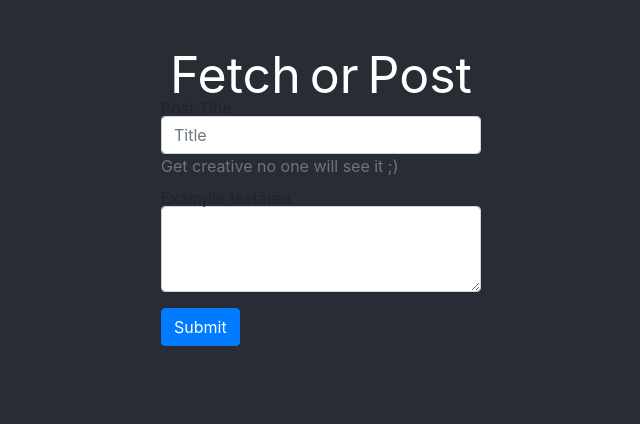
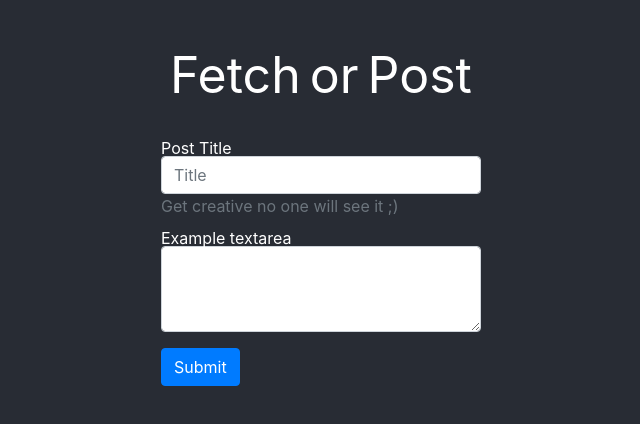
Before and after one commit to harrisonJones12/fetch-or-post, a React (Create React App) app: page / in a window 1280 px wide. Shown: the top 424 px of the page, without its empty margins (319-959 px from the left). Built offline with nearby package versions, Linux system fonts and the light colour scheme.

Commit message:
remove uncommented code and add styles and remove logo svg

```diff
--- a/public/index.html
+++ b/public/index.html
@@ -34,7 +34,7 @@
       work correctly both with client-side routing and a non-root public URL.
       Learn how to configure a non-root public URL by running `npm run build`.
     -->
-    <title>React App</title>
+    <title>Fetch or Post</title>
   </head>
   <body>
     <noscript>You need to enable JavaScript to run this app.</noscript>
--- a/src/App.css
+++ b/src/App.css
@@ -17,4 +17,5 @@ h1 {
   width: 320px;
   flex-direction: row;
   justify-content: space-evenly;
+  margin-bottom: 40px;
 }
--- a/src/components/PostCard.css
+++ b/src/components/PostCard.css
@@ -1,4 +1,3 @@
 .postcard-content {
-  margin-top: 50px;
   width: 400px;
 }
--- a/src/components/ShowModal.jsx
+++ b/src/components/ShowModal.jsx
@@ -22,8 +22,8 @@ function ShowModal(props) {
         <Modal.Header closeButton>
           <Modal.Title>Success!</Modal.Title>
         </Modal.Header>
-        <Modal.Body> {post.title} </Modal.Body>
-        <Modal.Body> {post.body} </Modal.Body>
+        <Modal.Body>{post.title}</Modal.Body>
+        <Modal.Body>{post.body}</Modal.Body>
         <Modal.Footer>
           <Button variant="secondary" onClick={handleClose}>
             Close
--- a/src/containers/Main.css
+++ b/src/containers/Main.css
@@ -1,5 +1,3 @@
-
-
 .content {
   margin-top: 50px;
 }
@@ -8,3 +6,11 @@ h1 {
   font-size: 50px;
   color: #fff;
 }
+
+.form-label {
+  color: white;
+}
+
+.post-container {
+  margin-top: 40px;
+}
--- a/src/containers/Main.jsx
+++ b/src/containers/Main.jsx
@@ -31,8 +31,6 @@ export function Main(props) {
     makePost(postInfo);
   };
 
-
-
   return (
     <div className="Main">
       {showModal ? <ShowModal /> : null}
@@ -46,6 +44,7 @@ export function Main(props) {
             <h1>Post</h1>
           </Link>
         </div>
+        <div className="post-container">
           <Form onSubmit={handleSubmit}>
             <Form.Group onChange={(e) => setTitle(e.target.value)}>
               <Form.Label>Post Title</Form.Label>
@@ -65,6 +64,7 @@ export function Main(props) {
           </Form>
         </div>
       </div>
+    </div>
   );
 }
 
```
Also changed, not shown: src/components/Fetch.jsx (+0 -7 lines), src/logo.svg (deleted). Lines whose indentation alone changed are shown as unchanged.
